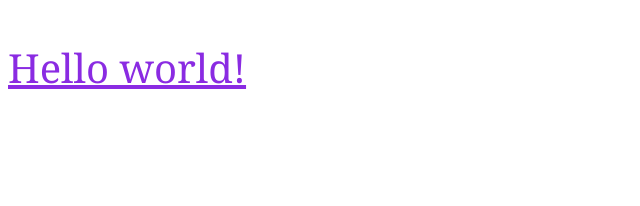
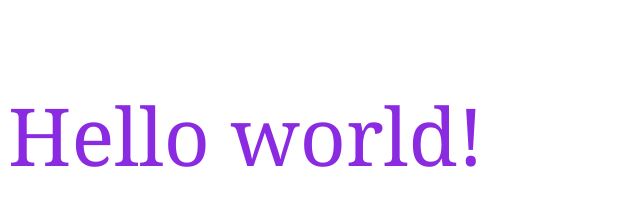
Before and after one commit to TashaStav/stepik_fullstack, a plain HTML site: page index.html in a window 1280 px wide. Shown: the whole page, without its empty margins (0-640 px from the left). Drawn offline with Linux system fonts and the light colour scheme.

Commit message:
Change file style.css. Merged feature/user-profile into main

```diff
--- a/style.css
+++ b/style.css
@@ -1,6 +1,5 @@
 p {
     color:blueviolet;
-    font-size: 40px;
+    font-size: 80px;
     font-family: Cambria, Cochin, Georgia, Times, 'Times New Roman', serif;
-    text-decoration: underline;
 }
```
